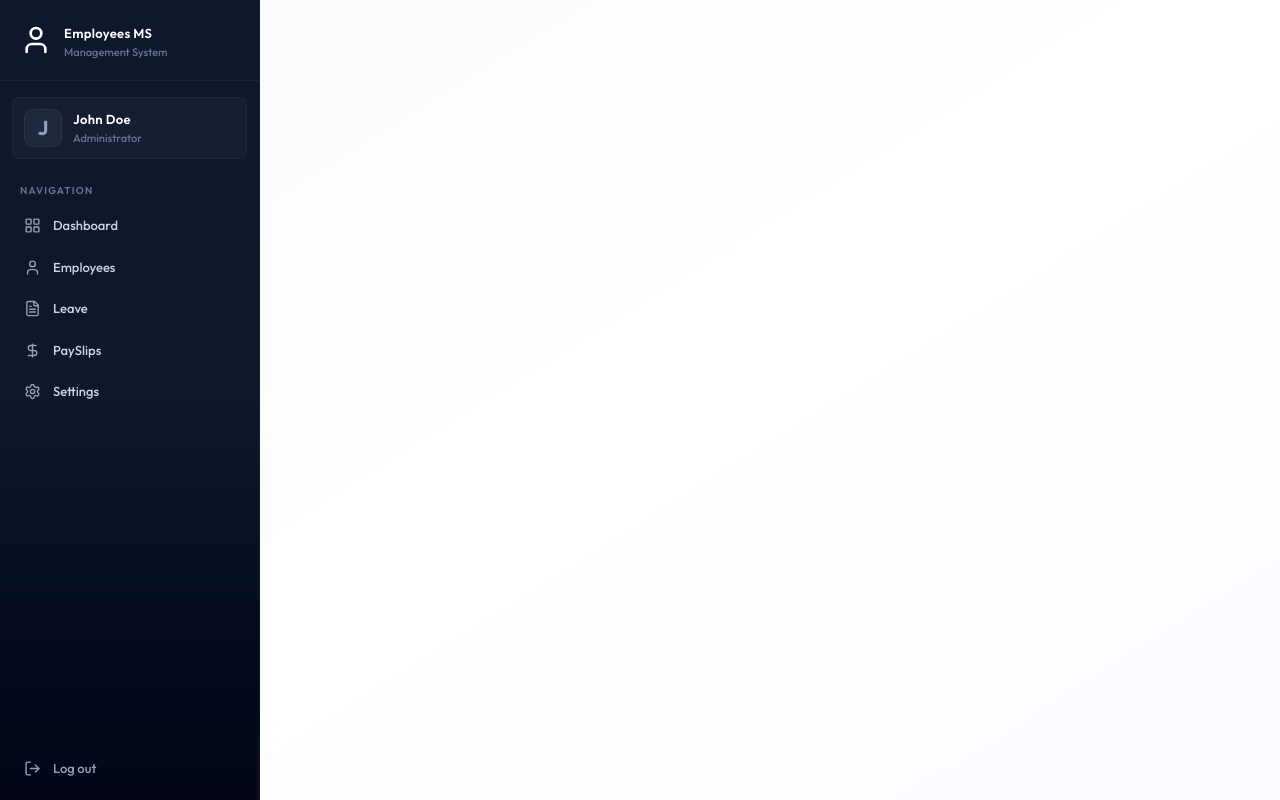
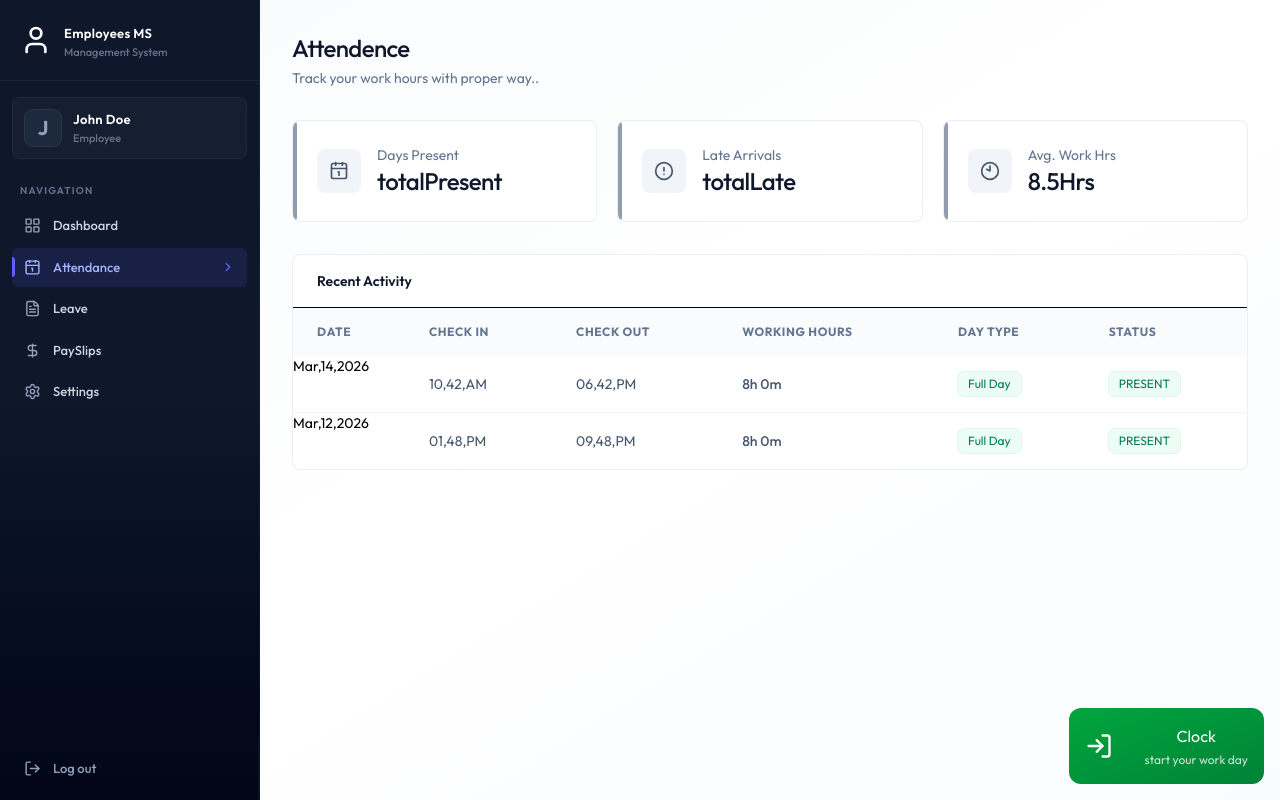
Before and after one commit to Saquib-Anjum/Employee-Management-System, a React (Vite) app in the folder frontend/: page /attendance in a window 1280 px wide. Built offline with nearby package versions, Linux system fonts and the light colour scheme.

Commit message:
Employee features Done

```diff
--- a/frontend/src/App.jsx
+++ b/frontend/src/App.jsx
@@ -22,7 +22,7 @@
 
           <Route path='/dashboard' element={<Dashboard/> } />
           <Route path='employees' element={ <Employees/>} />
-          <Route path='/attendance' addtendance={<Attendance/> } />
+          <Route path='/attendance' element={<Attendance/> } />
           <Route path='/leave' element={<Leave/> } />
           <Route path='/payslips' element={ <PrintPaySlips/>} />
           <Route path='/settings' element={<Settings/>} />
--- a/frontend/src/components/Sidebar.jsx
+++ b/frontend/src/components/Sidebar.jsx
@@ -26,7 +26,7 @@
   useEffect(() => {
     setMobileOpen(false);
   }, [pathname]);
-  const role = "ADMIN" || "EMPLOYEE";
+  const role = "" || "EMPLOYEE";
   const navItem = [
     {
       name: "Dashboard",
--- /dev/null
+++ b/frontend/src/components/attendance/AttendanceHistory.jsx
@@ -0,0 +1,69 @@
+import React from "react";
+import { getDayTypeDisplay, getWorkingHoursDisplay } from "../../assets/assets";
+import {format} from 'date-fns'
+function AttendanceHistory({ history }) {
+  return (
+    <div className="card overflow-hidden">
+      <div className="px-6 py-4 border-b border-dlate-100">
+        <h3 className="text-slate-900 text-sm font-semibold">
+          Recent Activity
+        </h3>
+      </div>
+      <div className="overflow-x-auto">
+        <table className="table-modern">
+          <thead>
+            <tr>
+              <th className="px-6 py-6">Date</th>
+              <th className="px-6 py-6">Check In</th>
+              <th className="px-6 py-6">Check Out</th>
+              <th className="px-6 py-6">Working Hours</th>
+              <th className="px-6 py-6">Day Type</th>
+              <th className="px-6 py-6">Status</th>
+            </tr>
+          </thead>
+          <tbody>
+            {history.length === 0 ? (
+              <tr>
+                <td colSpan={6} className="text-center py-12 text-slate-400">
+                  No records found
+                </td>
+              </tr>
+            ) : (
+              <>
+                {history.map((ele, idx) => {
+                  const dayType = getDayTypeDisplay(ele);
+                  return (
+                    <tr key={idx} className="">
+                      {format(new Date(ele.date),"MMM,dd,yyyy")}
+
+                      <td className=" text-slate-600 px-6 py-6">
+                        {ele.checkIn?format(new Date(ele.checkIn),"hh,mm,a"):"-"}
+                      </td>
+                      <td className=" text-slate-600 px-6 py-6">
+                        {ele.checkOut?format(new Date(ele.checkOut),"hh,mm,a"):"-"}
+                      </td>
+
+                      <td className="font-medium text-slate-600 px-6 py-6">
+                        {getWorkingHoursDisplay(ele)}
+                      </td>
+                      <td className=" px-6 py-6">
+                        {dayType.label!=='-'?<span className={`badge ${dayType.className}`}>{dayType.label}</span>:"-"}
+                      </td>
+                      <td className="px-6 py-6">
+                        <span className={`badge ${ele.status==='PRESENT'?'badge-success':ele.status==='LATE'?'badge-warning':"badge-danger"}`}>{
+                ele.status
+                }</span>
+                      </td>
+                    </tr>
+                  );
+                })}
+              </>
+            )}
+          </tbody>
+        </table>
+      </div>
+    </div>
+  );
+}
+
+export default AttendanceHistory;
--- /dev/null
+++ b/frontend/src/components/attendance/AttendanceStats.jsx
@@ -0,0 +1,51 @@
+import { AlertCircleIcon, Calendar1Icon, Clock10Icon } from 'lucide-react';
+import React from 'react'
+
+function AttendanceStats({history}) {
+  const totalPresent = history.filter((ele)=>ele.status==='PRESENT' || ele.status==="LATE").length;
+  const totalLate = history.filter((ele)=>ele.status==="LATE").length;
+  const stats =[
+   {
+    label:"Days Present",
+    value:"totalPresent",
+    icon:Calendar1Icon,
+   },
+   {
+    label:"Late Arrivals",
+    value:"totalLate",
+    icon:AlertCircleIcon,
+   },
+   {
+    label:"Avg. Work Hrs",
+    value:"8.5Hrs",
+    icon:Clock10Icon,
+   },
+  ]
+  return (
+    <div className='grid grid-cols-1 sm:grid-cols-3 sm:gap-5 mb-8'>
+      {
+
+     stats.map((ele,idx)=>(
+<div key={idx} className='card card-hover p-5 sm:p-6 flex items-center gap-4 relative overflow-hidden group'>
+  <div className='absolute left-0 top-0 bottom-0 w-1 rounded-r-full bg-slate-500/70 group-hover:bg-indigo-500/70'></div>
+
+  <div className='p-3 bg-slate-100 rounded-lg group-hover:bg-indigo-50 transition-colors duration-200'>
+    <ele.icon className='w-5 h-5 text-slate-600 group-hover:text-indigo-600 transiton-colors duration-200'/>
+  </div>
+  <div className=''>
+    <p className='text-sm text-slate-500'>{ele.label}</p>
+    <p className='text-2xl font-medium text-slate-900 tracking-tight'>
+      {
+        ele.value
+      }
+    </p>
+  </div>
+</div>
+
+     ))
+      }
+    </div>
+  )
+}
+
+export default AttendanceStats
--- /dev/null
+++ b/frontend/src/components/attendance/CheckInButton.jsx
@@ -0,0 +1,53 @@
+import { Loader2, LogInIcon, LogOutIcon } from "lucide-react";
+import React, { useState } from "react";
+
+function CheckInButton({ todayRecords, onAtion }) {
+  const [loading, setLoading] = useState(false);
+  const handleAttendance = async () => {
+    setLoading(true);
+    setTimeout(() => {
+      setLoading(false);
+      onAtion();
+    }, 1000);
+  };
+  if (todayRecords?.checkOut) {
+    return (
+      <div className="flex flex-col items-center justify-center p-8 bg-slate-50 rounded-xl border border-slate-200">
+        <h3 className=" text-lg font-bold text-slate-900">
+          Work Day Completed
+        </h3>
+        <p className="text-slate-500 text-sm-mt-1">
+          Great Job! See you tommorow
+        </p>
+      </div>
+    );
+  }
+  const isCheckedIn = !!todayRecords?.isCheckedIn;
+
+  return (
+    <div className="absolute bottom-4 right-4 flex-col flex z-1">
+      <button
+      onClick={handleAttendance}
+      disabled={loading}
+      className={`w-full max-w-xs flex justify-between items-center gap-8 p-4 rounded-xl bg-linear-to-br text-white ${isCheckedIn?'from-slate-700 to-slate-900':'from-green-600 to-green-700'}`}>
+        {loading ? (
+          <Loader2 className="size-7 animate-spin" />
+        ) : isCheckedIn ? (
+          <LogOutIcon className="size-7" />
+        ) : (
+          <LogInIcon className="size-7" />
+        )}
+        <div className="">
+          <h2 className="text-lg-font-medium mb-1">
+            {loading ? "Processing" : isCheckedIn ? "Clock Out" : "Clock"}
+          </h2>
+          <p className="text-xs opacity-80">
+            {isCheckedIn ? "Click to end you shift" : "start your work day"}
+          </p>
+        </div>
+      </button>
+    </div>
+  );
+}
+
+export default CheckInButton;
--- a/frontend/src/pages/Attendance.jsx
+++ b/frontend/src/pages/Attendance.jsx
@@ -1,7 +1,45 @@
-import React from "react";
+import React, { useCallback, useEffect,useState } from "react";
+import { dummyAttendanceData } from "../assets/assets";
+import Loading from '../components/Loading'
+import CheckInButton from "../components/attendance/CheckInButton";
+import AttendanceStats from "../components/attendance/AttendanceStats";
+import AttendanceHistory from "../components/attendance/AttendanceHistory";
+const Attendance = () => {
+  const [history,setHistory] = useState([]);
+  const [loading,setLoading] = useState(true);
+  const [isDeleted,setIsDeleted] = useState(false);
+  const fetchData  = useCallback(async()=>{
+  setHistory(dummyAttendanceData);
+  setTimeout(() => {
+    setLoading(false)
+  }, 500);
+  }, [])
+  useEffect(()=>{
+    fetchData();
+  },[fetchData])
 
-const Attendance = () => {
-  return <div>Attendance</div>;
+  if(loading) return <Loading/>
+  const today = new Date();
+  const todayRecord = history.find((r)=>new Date(r.date).toDateString()===today)
+  return <div className="animate-fade-in">
+    <div className="page-header">
+      <h1  className="page-title">Attendence</h1>
+      <p className="page-subtitle">Track your work hours with proper way..</p>
+    </div>
+    {
+      isDeleted? (
+      <div className="mb-8 p-6 bg-r0=ose-50 border border-rose-200 rounded-2xl text-center">
+        You can no longer clock in or out because your employee records have been marked as deleted
+      </div>
+    ):(
+    <div  className="mb-8">
+      <CheckInButton todayRecords={todayRecord} onAtion={fetchData}/>
+    </div>
+  )
+    }
+    <AttendanceStats history={history}  />
+    <AttendanceHistory history={history}/>
+  </div>;
 };
 
 export default Attendance;
--- a/frontend/src/pages/Employees.jsx
+++ b/frontend/src/pages/Employees.jsx
@@ -11,19 +11,17 @@
   const [selectDepartment, setSelectDepartment] = useState("");
   const [editEmployee, setEditEmployee] = useState(null);
 
-  const [showCreateModal, setShowCreateModal] = useState(true);
+  const [showCreateModal, setShowCreateModal] = useState(false);
+
 
   const fetchEmployees = useCallback(async () => {
     setLoading(true);
     setEmployeeData(
-      dummyEmployeeData.filter((ele) =>
-        selectDepartment ? ele.department == selectDepartment : ele,
-      ),
-    );
+      dummyEmployeeData.filter((ele) => selectDepartment ? ele.department === selectDepartment : ele ));
     setTimeout(() => {
       setLoading(false);
-    }, 700);
-  }, []);
+    }, 300);
+  }, [selectDepartment]);
   const filtered = employeeData.filter((emp, idx) =>
     `${emp.firstName} ${emp.lastName} ${emp.position}`
       .toLowerCase()
@@ -31,7 +29,10 @@
   );
   useEffect(() => {
     fetchEmployees();
-  }, []);
+  }, [fetchEmployees]);
+
+  console.log(selectDepartment,"selected department");
+  console.log(employeeData,"selected Employee");
   return (
     <div className="animate-fade-in">
       {/* ---Header section--- */}
@@ -62,7 +63,7 @@
         </div>
         <select
           name="departments"
-          id=""
+
           value={selectDepartment}
           onChange={(e) => setSelectDepartment(e.target.value)}
           className="max-w-40"
```
